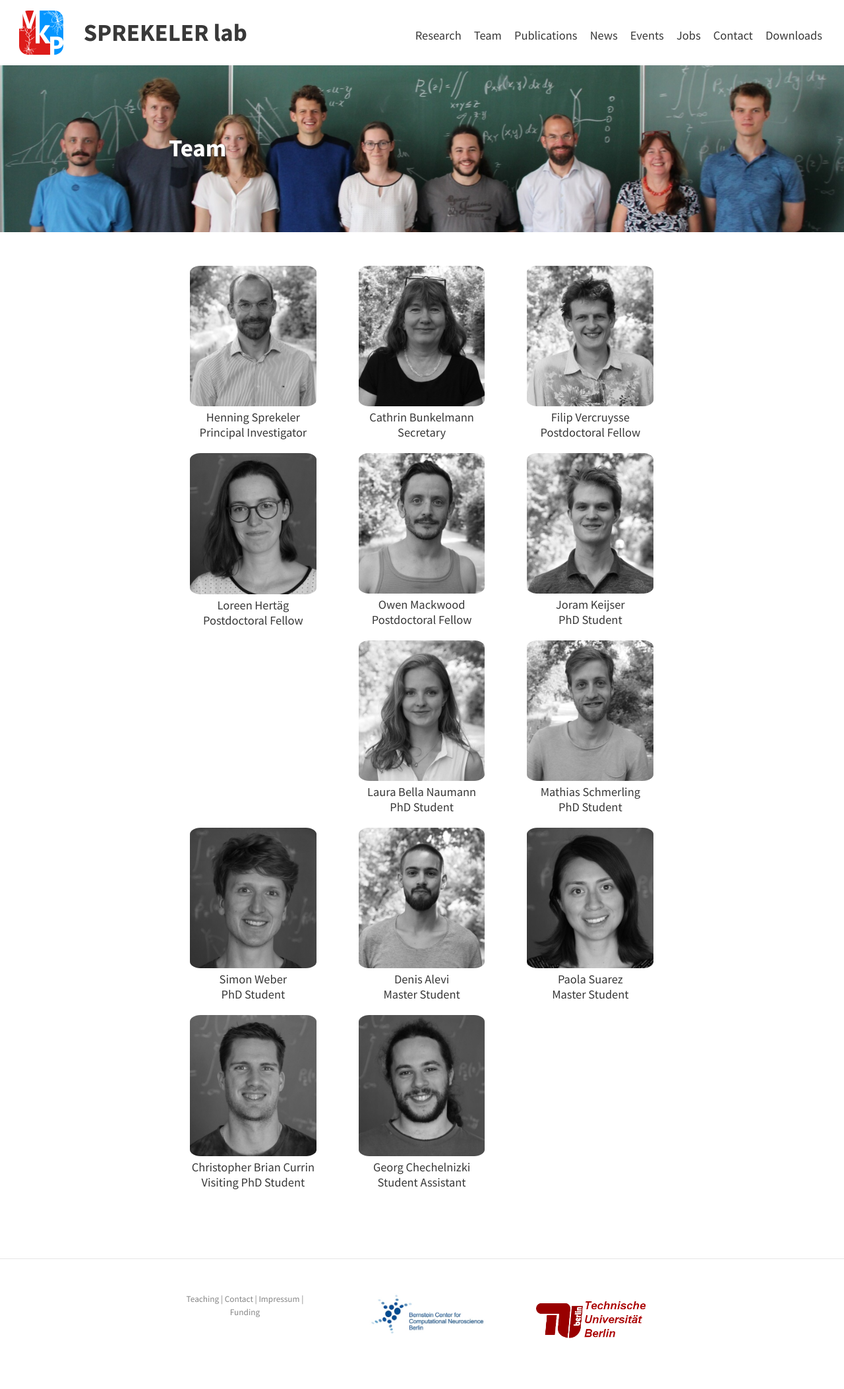
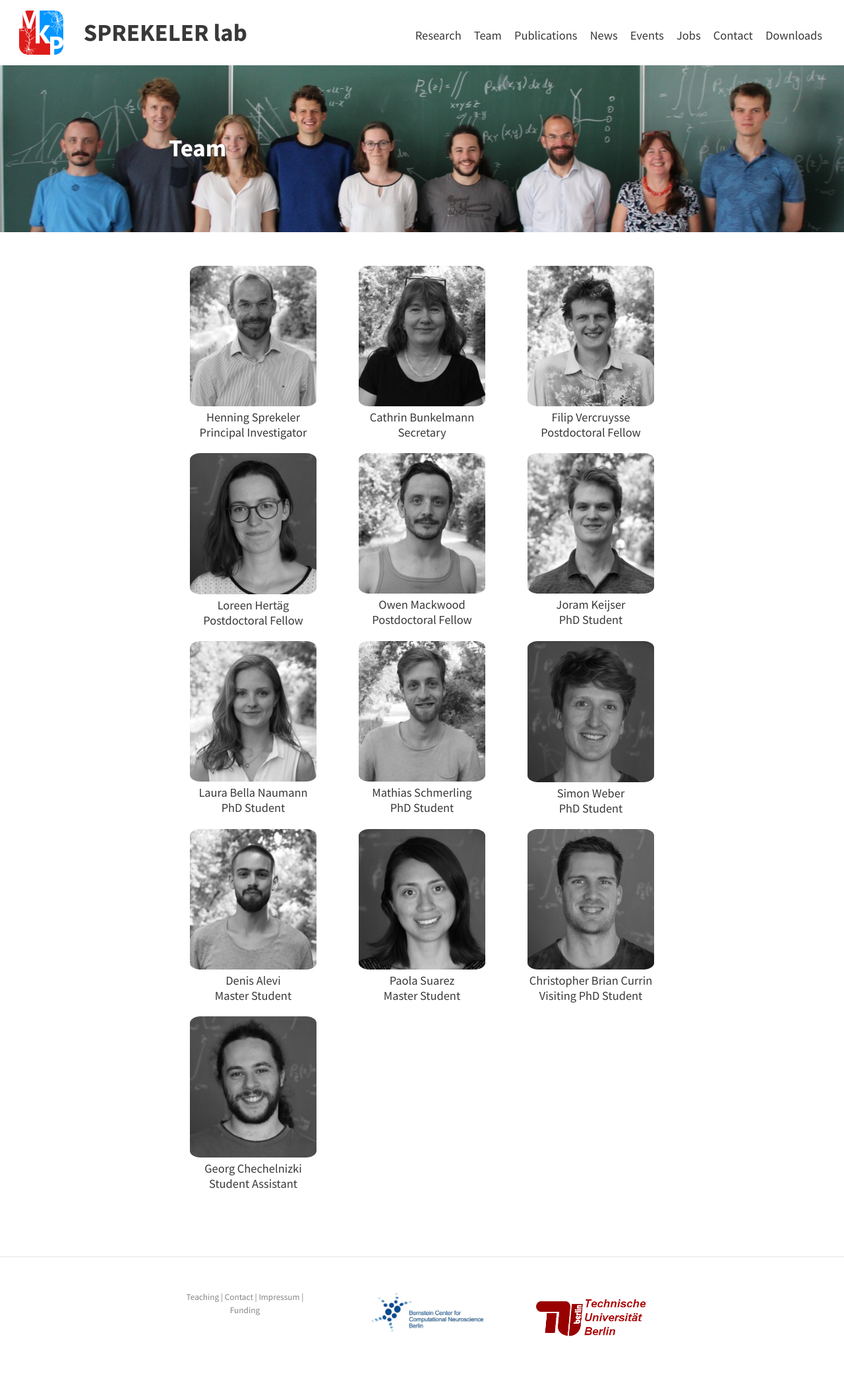
Before and after one commit to ge00rg/website-heroku, a Jekyll site: the page built from pages/2_team.md, in a window 1280 px wide. Shown: the whole page at 66% size. Built offline with Jekyll 4.4.1, drawn with Linux system fonts in a browser that asks for light colours.

Commit message:
Update membergrid.html

```diff
--- a/_includes/membergrid.html
+++ b/_includes/membergrid.html
@@ -2,7 +2,6 @@
 /* Three columns side by side */
 .column {
     float: left;
-    width: 33.3%;
     margin-bottom: 20px;
     padding: 0 8px;
     z-index: 1;
@@ -19,7 +18,8 @@
     transform: scale(1.1);
 }
 .row {
-    display: inline-block;
+    display: inline-grid;
+    grid-template-columns: 1fr 1fr 1fr;
 }
 h3 {
     text-align: left;
```
